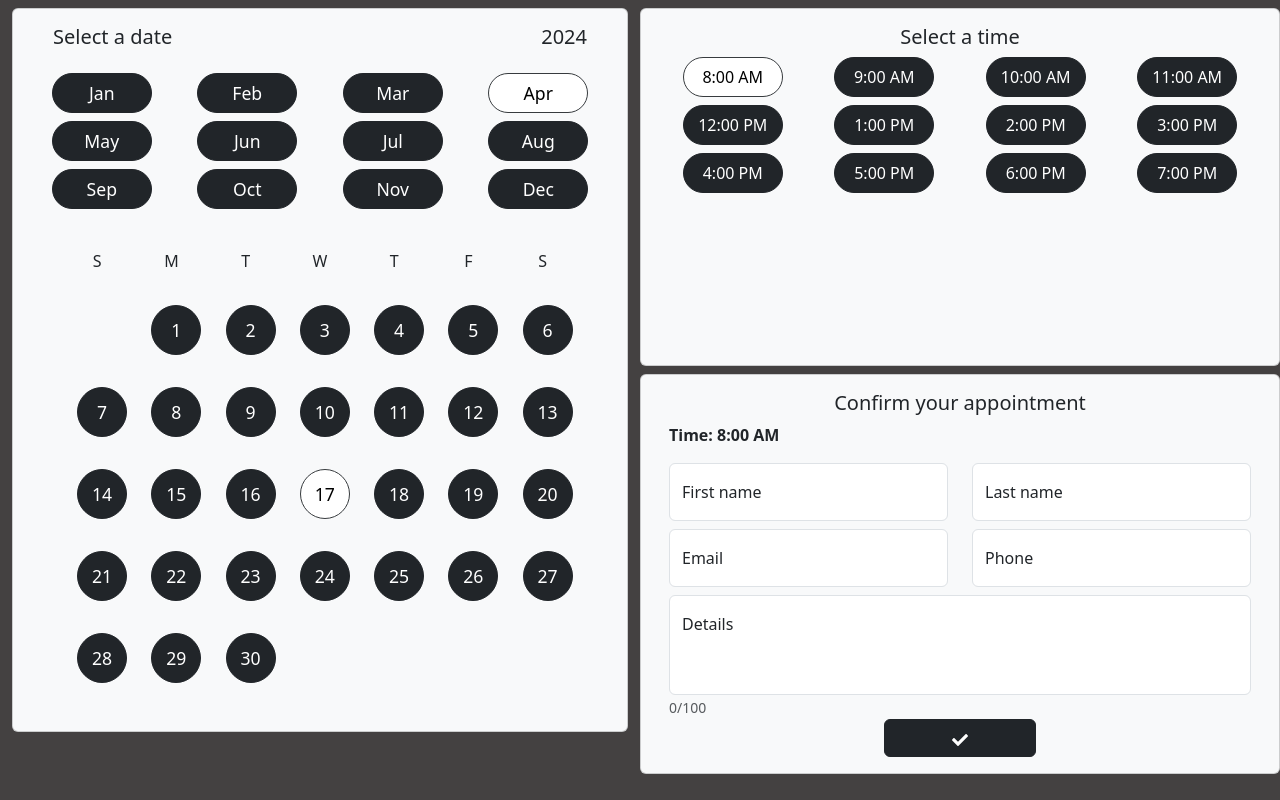
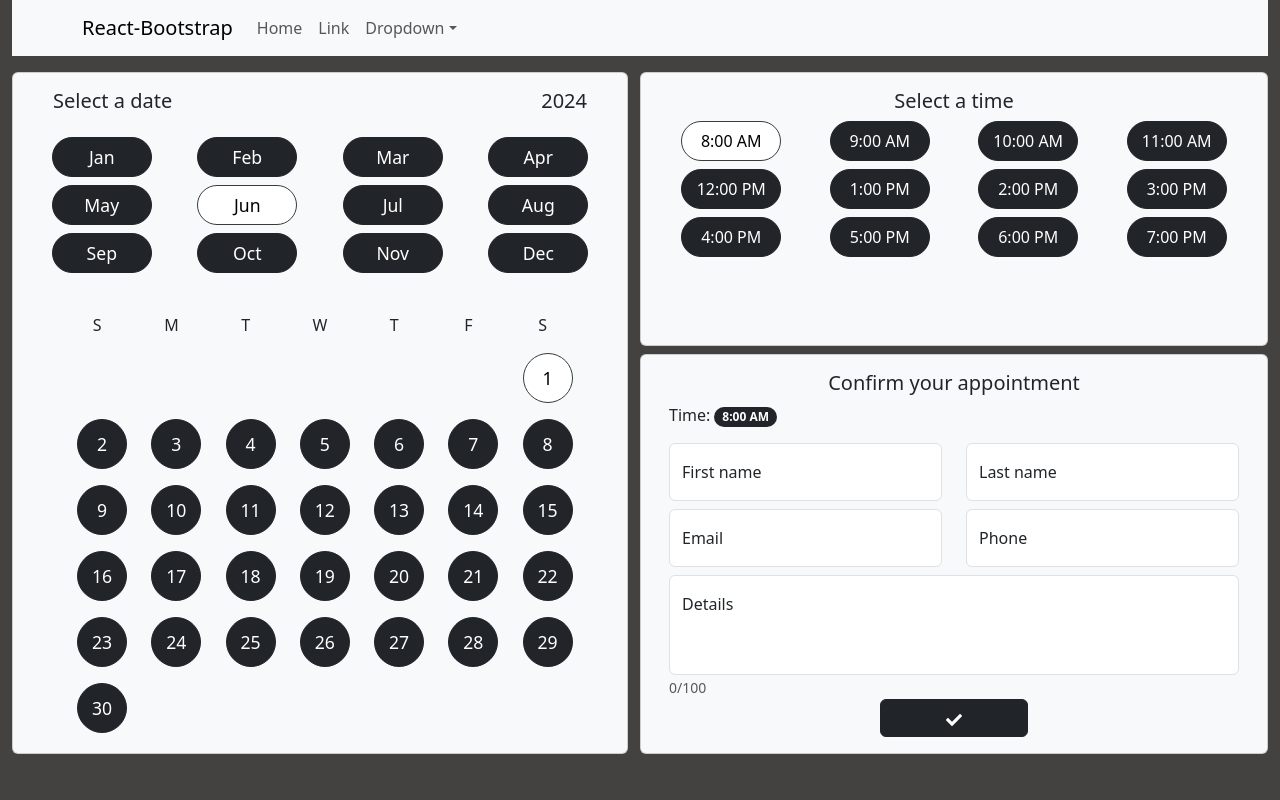
Before and after one commit to Booking-Management-System-App/booking-management-frontend, a React (Vite) app: page / in a window 1280 px wide. Built offline with nearby package versions, Linux system fonts and the light colour scheme.

Commit message:
Update layout to fit full viewport, add hardcoded Navbar

```diff
--- a/src/App.css
+++ b/src/App.css
@@ -1,8 +1,6 @@
-html, body {
-  height: 100%; /* Make html and body take full height of the viewport */
-}
-
-#root {
-  height: 100%; /* Expand the root and container to full height */
+html, body, #root, .app-container {
+  height: 100%;
+  margin: 0;
+  padding: 0;
   background-color: #444141;
 }
--- a/src/App.jsx
+++ b/src/App.jsx
@@ -5,6 +5,9 @@ import './App.css';
 import Container from 'react-bootstrap/Container';
 import Row from 'react-bootstrap/Row';
 import Col from 'react-bootstrap/Col';
+import Nav from 'react-bootstrap/Nav';
+import Navbar from 'react-bootstrap/Navbar';
+import NavDropdown from 'react-bootstrap/NavDropdown';
 
 import DateSelection from './components/DateSelection';
 import TimeSelection from './components/TimeSelection';
@@ -31,16 +34,39 @@ function App() {
 
   return (
     <>
-      <Container fluid>
-        <Row>
-          <Col xs={6}>
+      <Container fluid className="app-container">
+        <Navbar expand="lg" className="bg-body-tertiary">
+          <Container>
+            <Navbar.Brand href="#home">React-Bootstrap</Navbar.Brand>
+            <Navbar.Toggle aria-controls="basic-navbar-nav" />
+            <Navbar.Collapse id="basic-navbar-nav">
+              <Nav className="me-auto">
+                <Nav.Link href="#home">Home</Nav.Link>
+                <Nav.Link href="#link">Link</Nav.Link>
+                <NavDropdown title="Dropdown" id="basic-nav-dropdown">
+                  <NavDropdown.Item href="#action/3.1">Action</NavDropdown.Item>
+                  <NavDropdown.Item href="#action/3.2">
+                    Another action
+                  </NavDropdown.Item>
+                  <NavDropdown.Item href="#action/3.3">Something</NavDropdown.Item>
+                  <NavDropdown.Divider />
+                  <NavDropdown.Item href="#action/3.4">
+                    Separated link
+                  </NavDropdown.Item>
+                </NavDropdown>
+              </Nav>
+            </Navbar.Collapse>
+          </Container>
+        </Navbar>
+        <Row className="mh-100 mt-2">
+          <Col xs={6} className="d-flex flex-column">
             <DateSelection />
           </Col>
-          <Col xs={6} className="">
-            <Row className="h-50">
+          <Col xs={6} className="d-flex flex-column pe-4 justify-content-between">
+            <Row className="timeSelectionRow h-50">
               <TimeSelection selectedTime={selectedTime} setSelectedTime={setSelectedTime} times={times} />
             </Row>
-            <Row className="h-50">
+            <Row className="confirmAppointmentRow">
               <ConfirmAppointmentCard selectedTime={selectedTime}/>
             </Row>
           </Col>
--- a/src/components/ConfirmAppointmentCard.jsx
+++ b/src/components/ConfirmAppointmentCard.jsx
@@ -10,6 +10,7 @@ import Card from 'react-bootstrap/Card';
 import Form from 'react-bootstrap/Form';
 import FloatingLabel from 'react-bootstrap/FloatingLabel';
 import { FaCheck } from "react-icons/fa";
+import Badge from 'react-bootstrap/Badge';
 
 function ConfirmAppointmentCard(props) {
 
@@ -24,7 +25,7 @@ function ConfirmAppointmentCard(props) {
           <Card.Title className="text-center">Confirm your appointment</Card.Title>
           <Form>
             <Row>
-              <p className="text-left fw-bold">Time: {selectedTime}</p>
+              <p className="text-left">Time: <Badge pill bg="dark" className="m-auto timeBadge">{selectedTime}</Badge></p>
             </Row>
             <Row>
               <Form.Group as={Col} controlId="firstNameInput">
--- a/src/components/DateSelection.jsx
+++ b/src/components/DateSelection.jsx
@@ -11,7 +11,7 @@ import Card from 'react-bootstrap/Card';
 import dateSelectionData from '../data/dateSelectionData.json';
 
 function DateSelection() {
-  const today = new Date();
+  const today = new Date(2024, 5, 1);
   const month = today.getMonth() + 1;
   const day = today.getDate();
 
@@ -26,7 +26,7 @@ function DateSelection() {
 
   return (
     <>
-      <Card bg="light" text="dark" className="dateSelectionCard mt-2 py-0">
+      <Card bg="light" text="dark" className="dateSelectionCard mt-2 py-0 h-100">
         <Card.Body>
           <Card.Title className="justify-content-between d-flex px-4"><p>Select a date</p><p>2024</p></Card.Title>
             <Container>
@@ -50,7 +50,7 @@ function DateSelection() {
             ))}
             </Container>
           <Row className="blankRow my-3"></Row>
-          <Row className='m-auto justify-content-between daysOfTheWeek pb-3 px-5'>
+          <Row className='m-auto justify-content-between daysOfTheWeek pb-1 px-5'>
               <Col xs={1} className="day text-center">S</Col>
               <Col xs={1} className="day text-center">M</Col>
               <Col xs={1} className="day text-center">T</Col>
@@ -60,7 +60,7 @@ function DateSelection() {
               <Col xs={1} className="day text-center">S</Col>
           </Row>
           {Array.from({ length: 6 }).map((_, idx) => (
-              <Row key={idx} className="m-auto justify-content-between px-5 py-2 daysOfMonthRow">
+              <Row key={idx} className="m-auto justify-content-between px-5 py-1 daysOfMonthRow">
               {Array.from({ length: 7 }).map((_, idy) => (
                   <Col key={(idx * 7) + idy + 1 - firstDayOfWeek} xs={1} className="p-0 text-center">
                     <Button
@@ -72,12 +72,12 @@ function DateSelection() {
                         ? (
                           selectedDay === (idx * 7) + idy + 1 - firstDayOfWeek
                           ? (
-                            "my-2 dayButton active"
+                            "mt-2 dayButton active"
                           ) : (
-                            "my-2 dayButton"
+                            "mt-2 dayButton"
                           )
                         ) : (
-                          "my-2 dayButton d-none"
+                          "mt-2 dayButton d-none"
                         )
                       }
                       onClick={() => setSelectedDay((idx * 7) + idy + 1 - firstDayOfWeek)}
```
